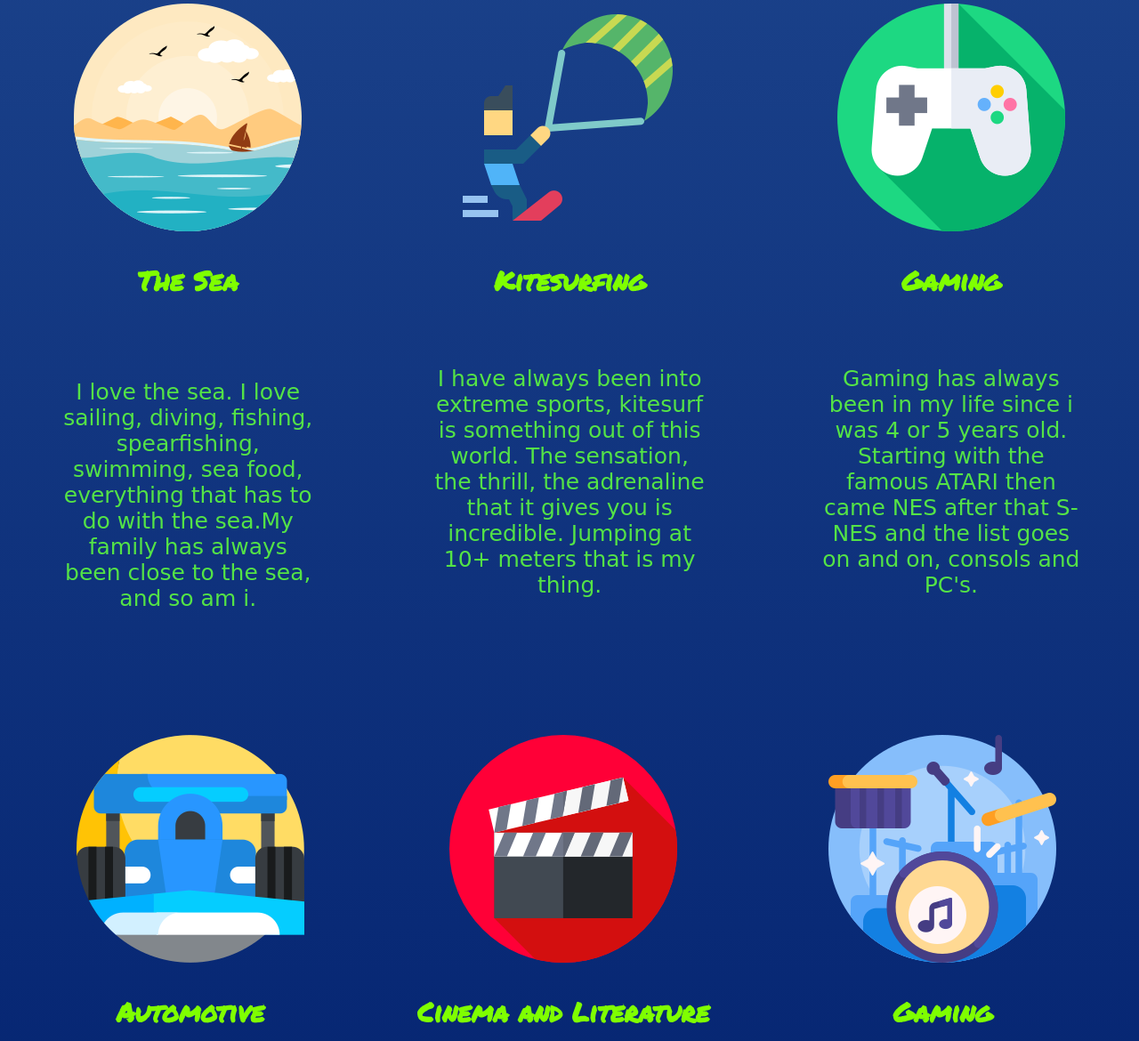
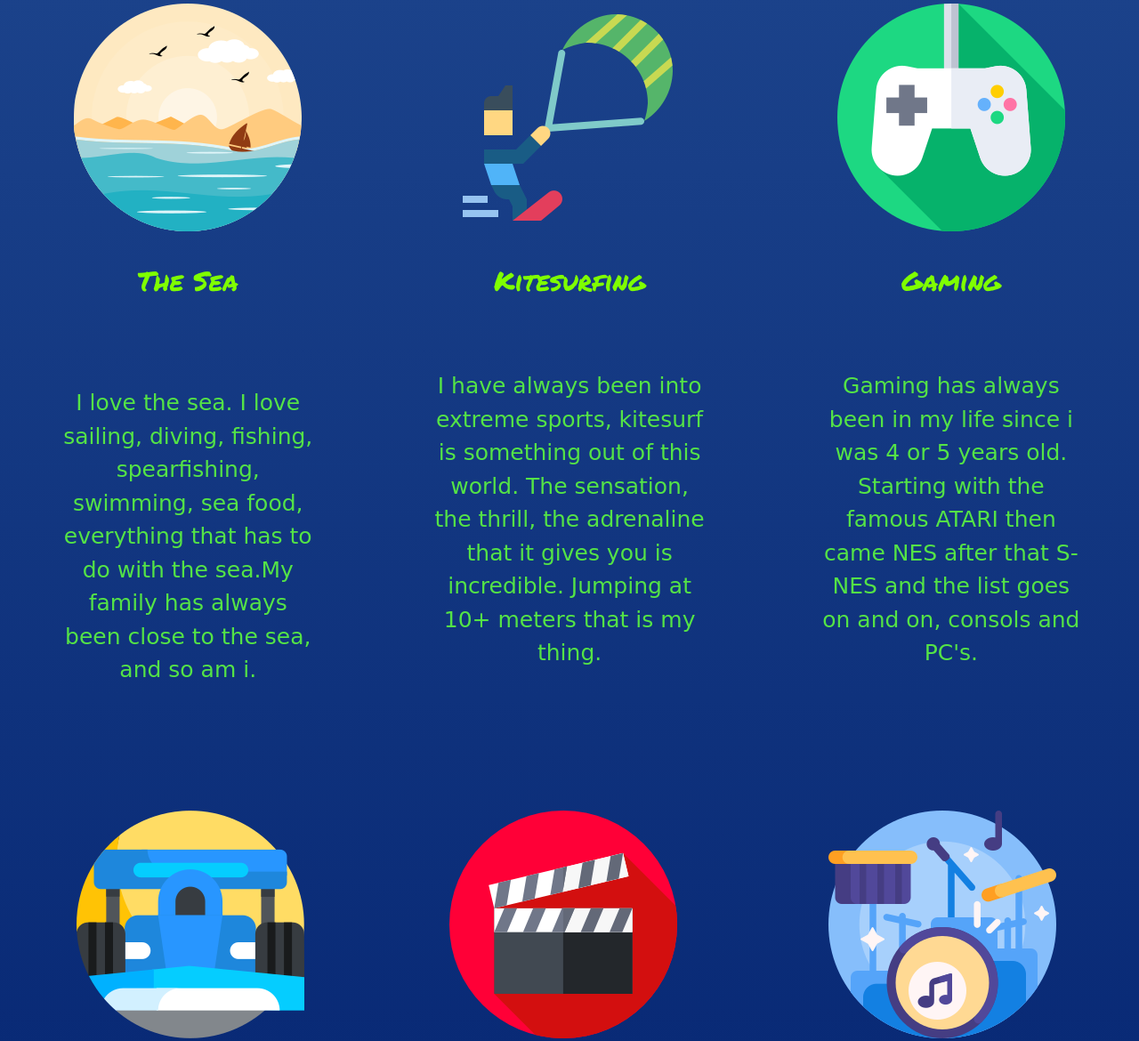
Before and after one commit to MIKIBAMBA/malikba, a plain HTML site: page index.html in a window 1280 px wide. Shown: the part 4224-5394 px from the top of the page at 89% size. Drawn offline with Linux system fonts and the light colour scheme; a web font is replaced by a local one.

Commit message:
Update style.css

```diff
--- a/css/style.css
+++ b/css/style.css
@@ -90,5 +90,5 @@ a:hover {
   font-size: 30px;
   color: inherit;
 }
-.bottomtextcolor{ color:#54E346;}
-.hbottomcolor{color:#7FFF00;}
+.bottomtextcolor{ color:#54E346; line-height: 1.5em;}
+.hbottomcolor{color:#7FFF00; font-weight: lighter;}
```
